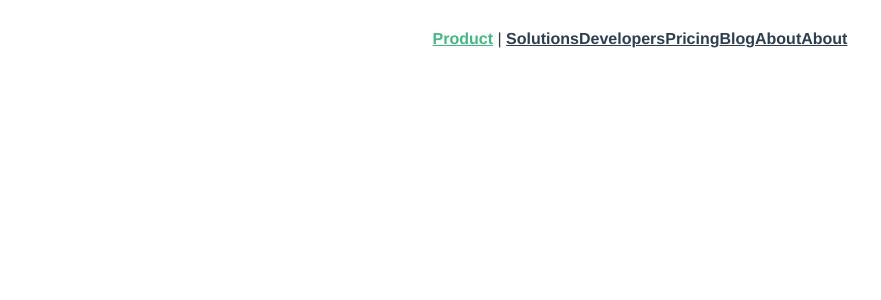
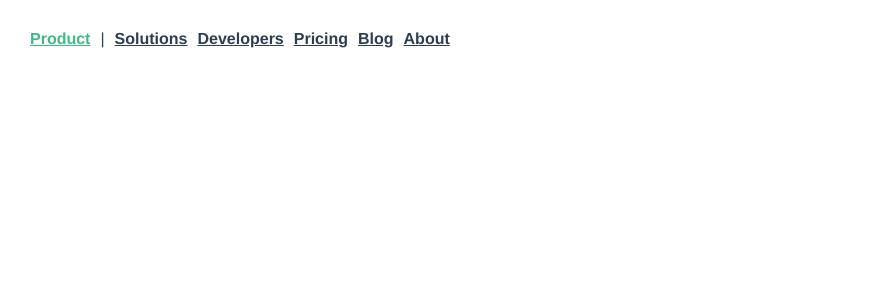
Before and after one commit to openchlsystem/bitzwebproject, a Vue app in the folder bitzweb/: page / in a window 1280 px wide. Shown: the top 300 px of the page, without its empty margins (0-881 px from the left). Built offline with nearby package versions, Linux system fonts and the light colour scheme.

Commit message:
latest updates

```diff
--- a/bitzweb/src/assets/style.css
+++ b/bitzweb/src/assets/style.css
@@ -347,3 +347,8 @@ template {
 [hidden] {
   display: none;
 }
+
+nav {
+  display: flex;
+  gap: 10px;
+}
--- a/bitzweb/src/components/NavBar.vue
+++ b/bitzweb/src/components/NavBar.vue
@@ -6,9 +6,10 @@
         <router-link to="/about">Pricing</router-link>
         <router-link to="/about">Blog</router-link>
         <router-link to="/about">About</router-link>
-        <router-link to="/about">About</router-link>
+
 
     </nav>
+
 </template>
 
 <script>
```
Also changed, not shown: bitzweb/src/views/DevolopersPage.vue (added), bitzweb/src/views/PricingPage.vue (added), bitzweb/src/views/SolutionsPage.vue (added).
